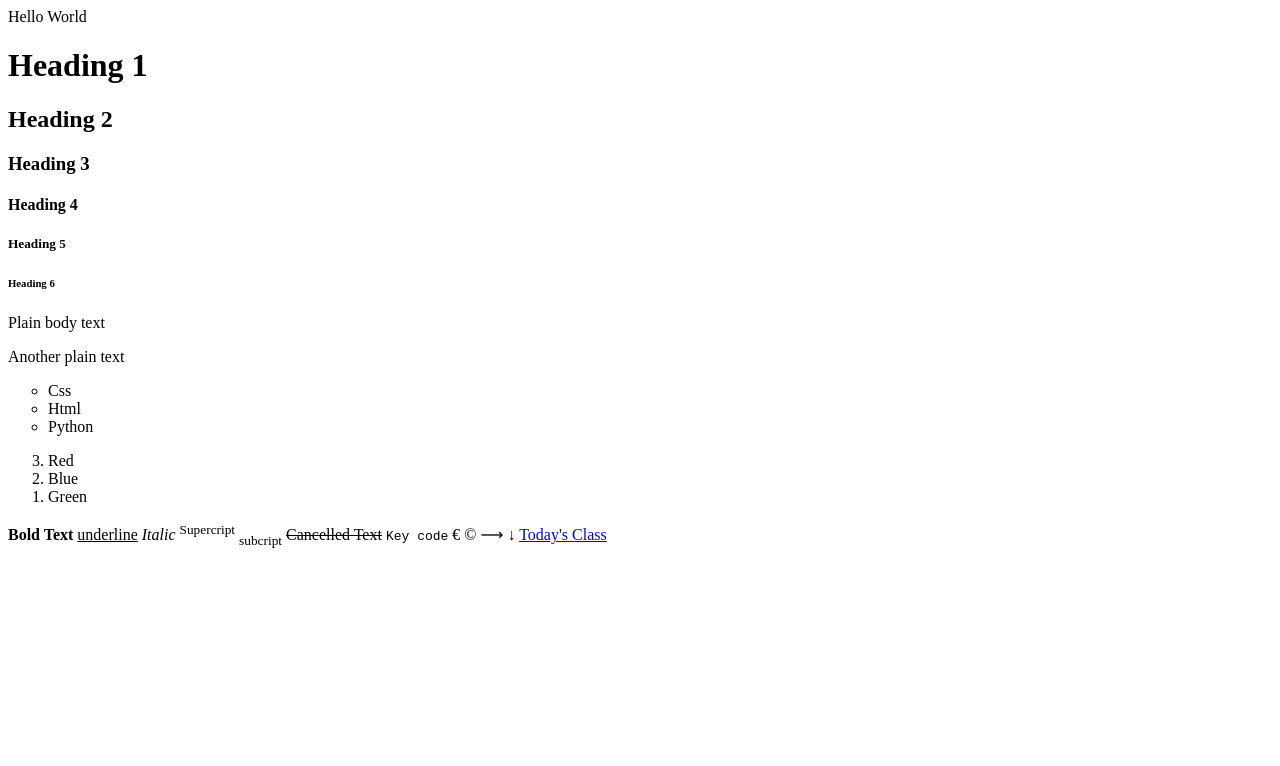
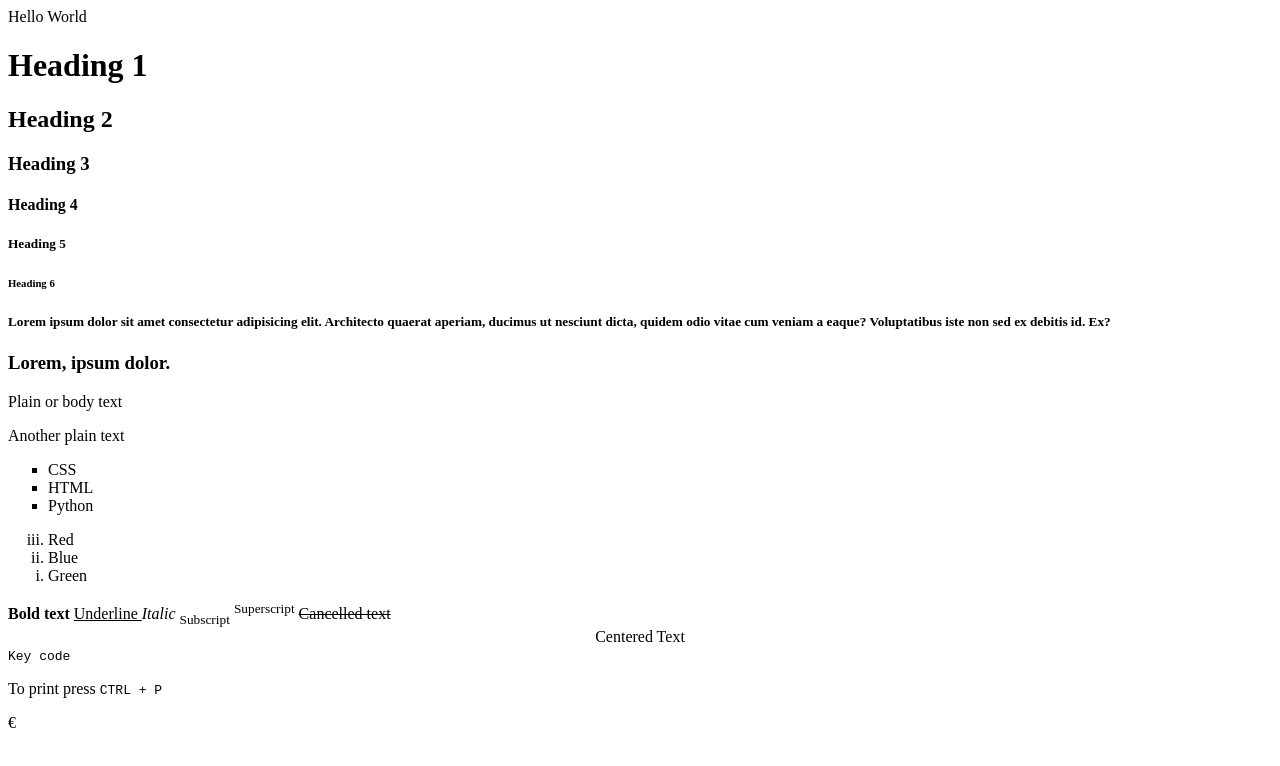
Before and after one commit to Asheerukudan/Front-End, a plain HTML site: page Class-1.html in a window 1280 px wide. Drawn offline with Linux system fonts and the light colour scheme.

Commit message:
Confirm pull"
git add .

```diff
--- a/Class-1.html
+++ b/Class-1.html
@@ -1,50 +1,68 @@
 <!DOCTYPE html>
+<html>
+
 <head>
-    <title>My First Web Page</title>
+    <title> My First Web Page</title>
 </head>
 
 <body>
     Hello World
-    <h1>Heading 1</h1>
-    <h2>Heading 2</h2>
-    <h3>Heading 3</h3>
-    <h4>Heading 4</h4>
-    <h5>Heading 5</h5>
-    <h6>Heading 6</h6>
-    <!-- html comment   -->
-    <P>Plain body text</P>
-    <p>Another plain text</p>
-    <!-- HTML List
-     OL: order list
-     UL: Unordered list
-     LI: List Item
-     OL types: !, A, i, I, a
-     UL types: Disc none circle square
-      -->
+    <h1> Heading 1 </h1>
+    <h2> Heading 2 </h2>
+    <h3> Heading 3 </h3>
+    <h4> Heading 4 </h4>
+    <h5> Heading 5 </h5>
+    <h6> Heading 6 </h6>
+    <h5> Lorem ipsum dolor sit amet consectetur adipisicing elit. Architecto quaerat aperiam, ducimus ut nesciunt
+        dicta, quidem odio vitae cum veniam a eaque? Voluptatibus iste non sed ex debitis id. Ex?</h5>
 
-      <ul type="circle">
-        <li>Css</li>
-        <li>Html</li>
+    <h3>
+        Lorem, ipsum dolor.
+    </h3>
+
+    <!-- Comment  -->
+     <p> Plain or body text</p>
+     <p> Another plain text </p>
+
+     <!-- HTML  List
+      ol : ordered list
+      ul : unordered list
+      li : list item
+      ol types : 1, A, i, I, a
+      ul types : disc, none, circle, square
+
+     -->
+
+     <ul type="square">
+        <li> CSS</li>
+        <li>HTML </li>
         <li>Python</li>
-      </ul>
-      <ol type="1" reversed>
-        <li>Red</li>
-        <li>Blue</li>
+     </ul>
+     <ol type="i" reversed>
+        <li> Red</li>
+        <li> Blue</li>
         <li>Green</li>
-      </ol>
-      <!-- HTML formating Tags and Entities -->
-       <b>Bold Text</b>
-       <U>underline</U>
-       <I>Italic</I>
-       <sup>Supercript</sup>
-       <sub>subcript</sub>
-       <del>Cancelled Text</del>
-       <kbd> Key code</kbd>
-       <!-- entities : symbols  -->
-        &euro; &copy; &longrightarrow;
-        &DownArrow;
+     </ol>
 
-        <a href="Class-2.html">Today's Class</a>
+     <!-- HTML formating tags and Entities -->
+      <b> Bold text </b>
+      <u> Underline </u>
+      <i> Italic</i>
+      <sub> Subscript</sub>
+      <sup>Superscript</sup>
+      <del>Cancelled text </del>
+      <center> Centered Text </center>
+      <kbd> Key code </kbd>
+
+
+      <p> To print press  <kbd> CTRL + P</kbd> </p>
+
+      <!-- entities : Symbols  -->
+       &euro;
+       <!-- Another line  -->
+
+       <!-- table -->
+
 
 </body>
 
```
Also changed, not shown: Class-2.html (+3 -1 lines), class/Form-1.html (+13 -1 lines), class/class1.html (+2 -1 lines).
